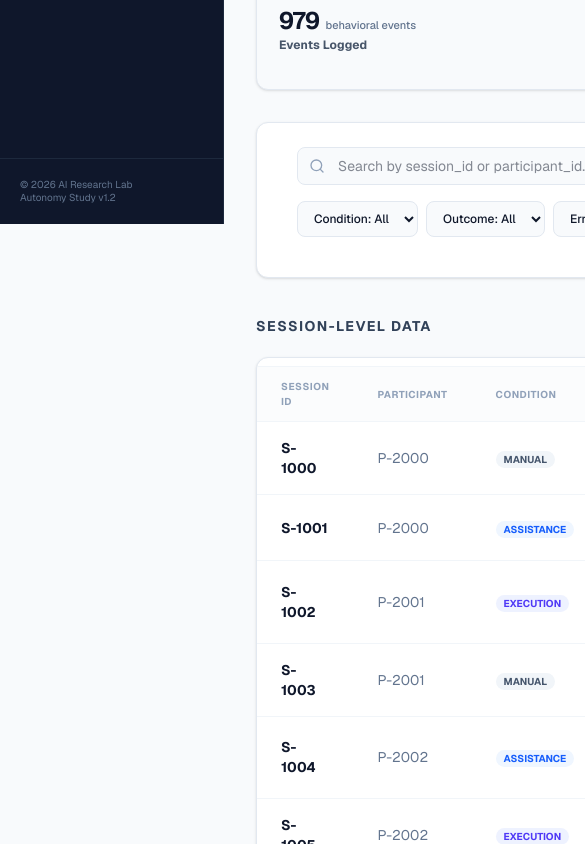
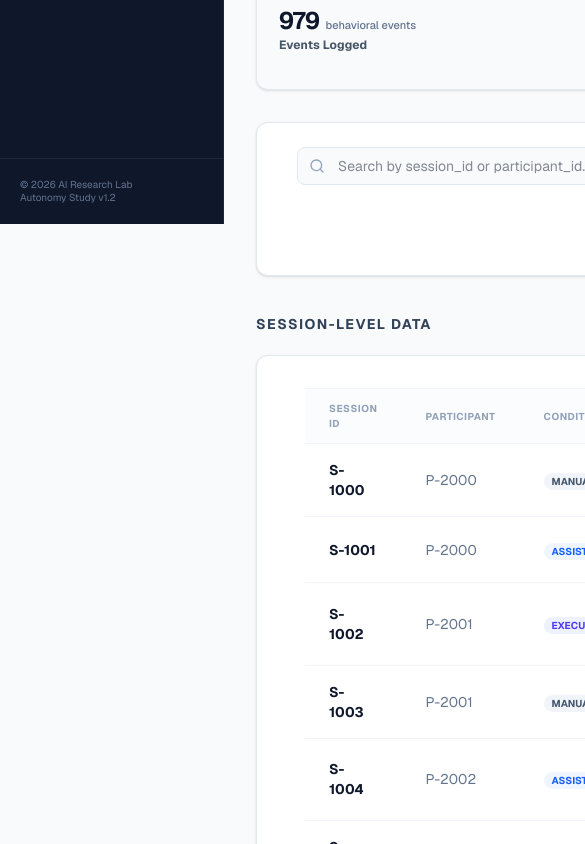
Before and after one commit to LQasemzadeh/ai-autonomy-dashboard, a Next.js app: page /data-explorer in a window 390 px wide. Shown: the part 620-1464 px from the top of the page, 585 px wide, since content can reach past the window. Built offline with nearby package versions, Linux system fonts and the light colour scheme.

Commit message:
Fix horizontal overflow on Data Explorer page
Removed negative margins and improved padding management in DashboardCards to prevent page-level horizontal scrolling while maintaining table responsiveness.

```diff
--- a/app/data-explorer/page.tsx
+++ b/app/data-explorer/page.tsx
@@ -127,7 +127,7 @@ export default function DataExplorerPage() {
     <div className="flex-1 flex flex-col min-h-screen bg-slate-50">
       <Header />
 
-      <main className="p-8 max-w-[1400px] mx-auto w-full space-y-8">
+      <main className="p-8 max-w-[1600px] mx-auto w-full space-y-8">
         <div>
           <h1 className="text-2xl font-extrabold text-slate-900 tracking-tight">Data Explorer</h1>
           <p className="text-slate-500 text-sm mt-1">Inspect session-level behavioral data and event logs used in the analysis.</p>
@@ -142,8 +142,8 @@ export default function DataExplorerPage() {
         </div>
 
         {/* Filter Panel */}
-        <DashboardCard className="p-4 overflow-visible">
-          <div className="flex flex-wrap items-center gap-4">
+        <DashboardCard className="overflow-visible">
+          <div className="p-4 flex flex-wrap items-center gap-4">
             <div className="relative flex-1 min-w-[240px]">
               <Search className="absolute left-3 top-1/2 -translate-y-1/2 text-slate-400" size={16} />
               <input
@@ -252,9 +252,10 @@ export default function DataExplorerPage() {
           </div>
 
           <DashboardCard className="overflow-hidden">
+            <div className="p-6">
               {activeTab === 'sessions' ? (
                 <>
-                <div className="overflow-x-auto -mx-6">
+                  <div className="overflow-x-auto">
                     <table className="w-full text-left border-collapse">
                       <thead>
                         <tr className="bg-slate-50/50 border-y border-slate-100">
@@ -362,7 +363,7 @@ export default function DataExplorerPage() {
                 </>
               ) : (
                 <>
-                <div className="overflow-x-auto -mx-6">
+                  <div className="overflow-x-auto">
                     <table className="w-full text-left border-collapse">
                       <thead>
                         <tr className="bg-slate-50/50 border-y border-slate-100">
@@ -418,6 +419,7 @@ export default function DataExplorerPage() {
                   </div>
                 </>
               )}
+            </div>
           </DashboardCard>
         </div>
 
```
Lines whose indentation alone changed are shown as unchanged.
